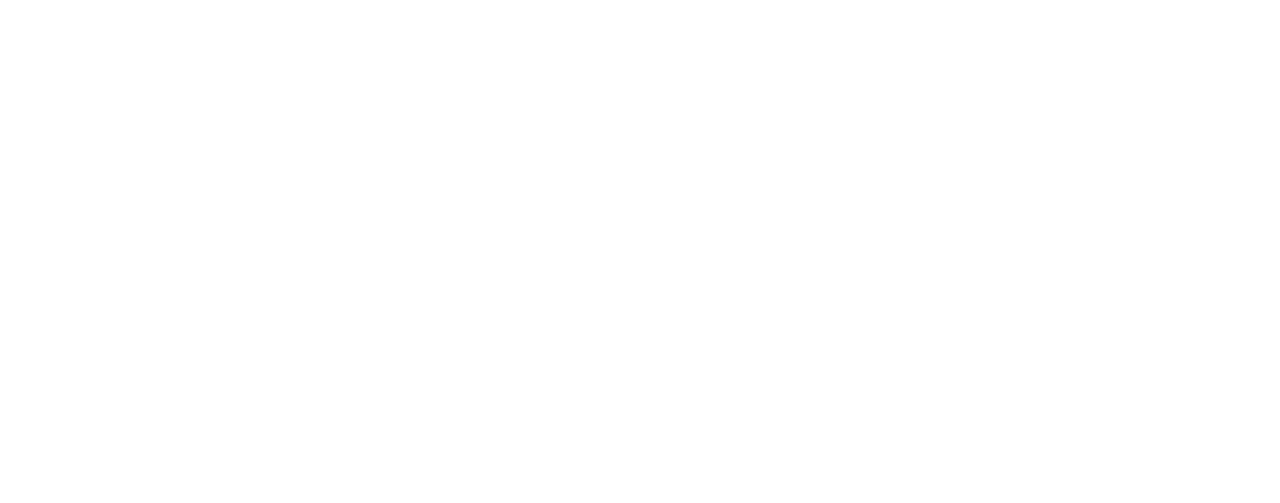
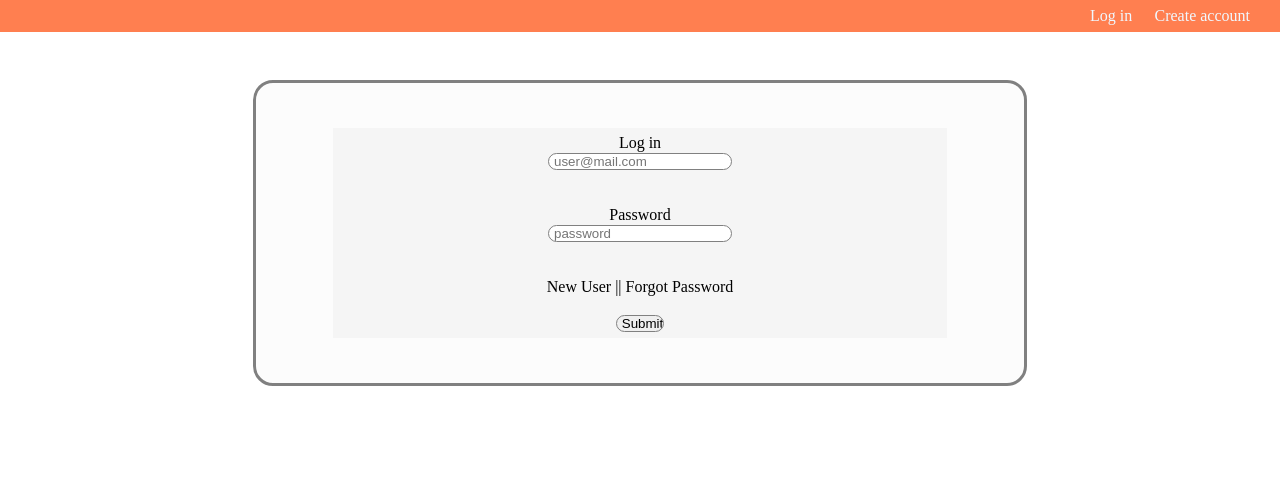
Before and after one commit to heinanX/javaPractice4me, a plain HTML site: page index.html in a window 1280 px wide. Drawn offline with Linux system fonts and the light colour scheme.

Commit message:
layout fix

```diff
--- a/index.html
+++ b/index.html
@@ -9,11 +9,36 @@
         <link rel="stylesheet" href="styles.css">
     </head>
     <body>
-        <header></header>
+        <header>
+            <div class="log-in">
+                <ul>
+                    <li>Log in</li>
+                    <li>Create account</li>
+                </ul>
+            </div>
 
-        <div class="parent">
-            <div class="child"></div>
-        </div>
+        </header>
+        <main>
+            <div class="parent flex-center">
+                <div class="child flex-center">
+                    <form action="">
+                        <p>Log in</p>
+                        <input type="user" placeholder="user@mail.com">
+                        <br><br><br>
+                        <p>Password</p>
+                        <input type="password" placeholder="password">
+                        <br><br><br>
+
+                        <span>New User</span>
+                        <span>||</span>
+                        <span>Forgot Password</span>
+                        <br><br>
+                        <input type="button" value="Submit">
+                    </form>
+                </div>
+            </div>
+        </main>
+
 
     </body>
 </html>
--- a/styles.css
+++ b/styles.css
@@ -3,14 +3,73 @@
     padding: 0;
 }
 
+.flex-center {
+    display: flex;
+    justify-content: center;
+    align-items: center;
+}
+
 header {
     width: 100%;
-    max-height: 2rem;
+    min-height: 2rem;
+    max-height: 4rem;
     background-color: coral;
 }
 
+.log-in {
+    width: 100%;
+    height: 2rem;
+    display: flex;
+    justify-content: right;
+    align-items: center;
+}
+
+ul {
+    width: 10rem;
+    display: flex;
+    justify-content: space-between;
+    list-style-type: none;
+    margin-right: 30px;
+}
+
+li {
+    color: aliceblue;
+}
+
+/* ------------ main */
+main {
+    display: flex;
+    justify-content: center;
+    align-items: center;
+
+    width: 100%;
+}
+
 .parent {
-    width: 400px;
-    height: 500px;
-    border: 2 solid orange;
+    margin-top: 3rem;
+
+    width: 60%;
+    height: 300px;
+
+    border: 3px solid gray;
+    border-radius: 20px;
+    background-color: rgb(252, 252, 252);
+
+/*     display: flex;
+    justify-content: center;
+    align-items: center; */
 }
+
+.child {
+    background-color: whitesmoke;
+    width: 80%;
+    height: 70%;
+
+    text-align: center;
+}
+
+input {
+    border: 1px solid gray;
+    border-radius: 10px;
+    padding-left: 5px;
+}
```
